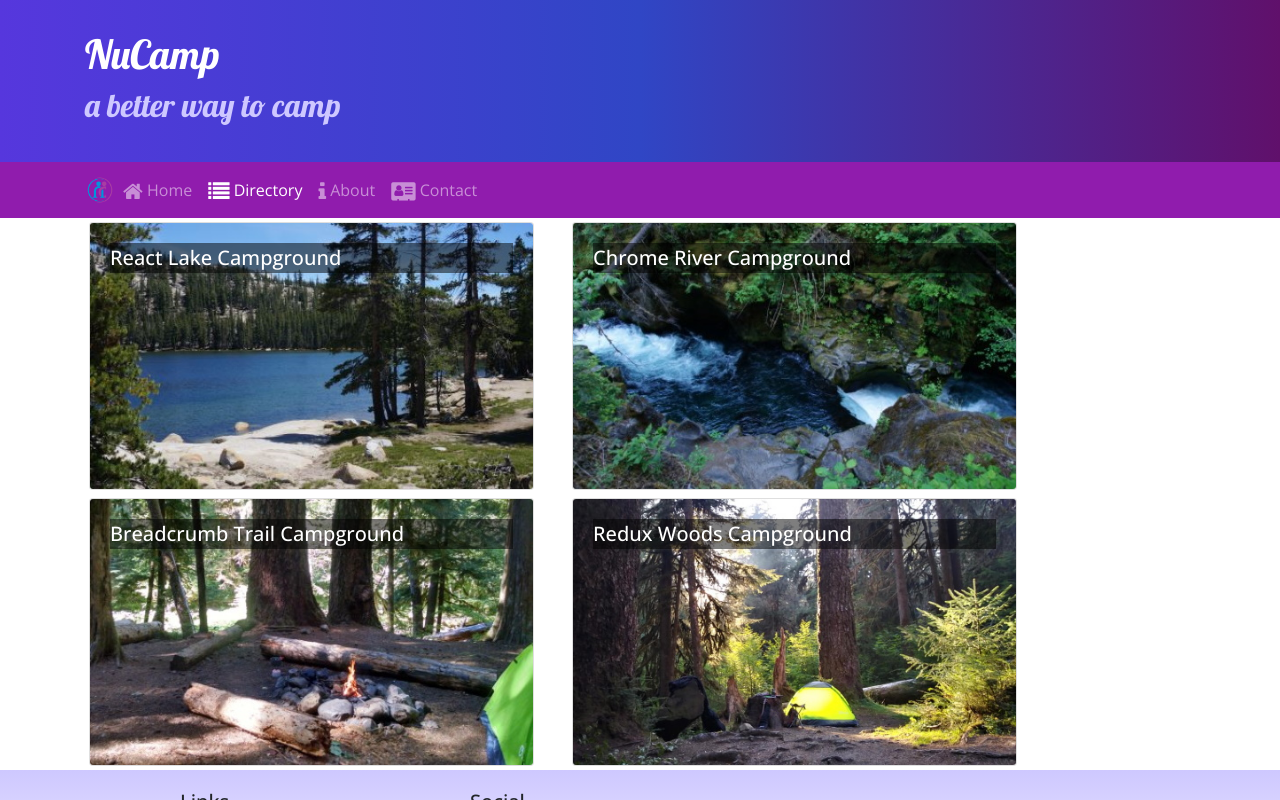
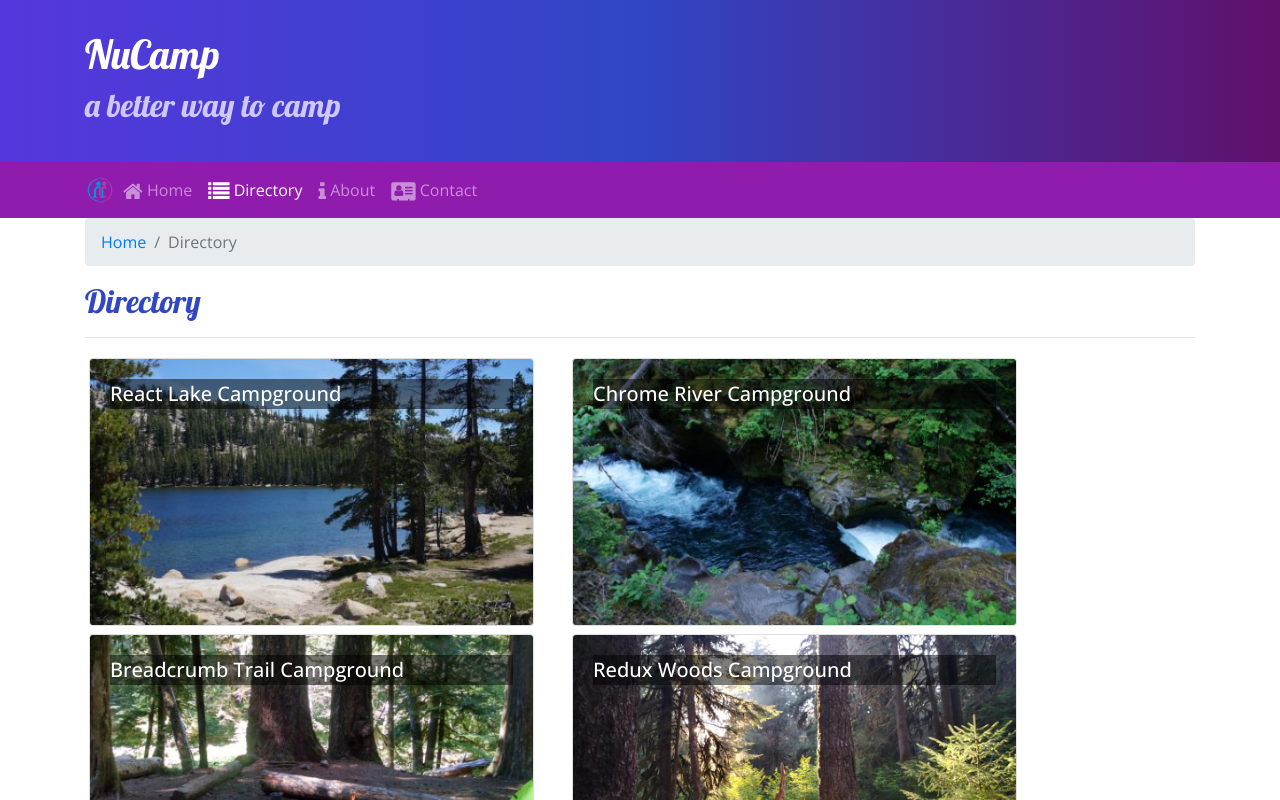
Before and after one commit to lewis-j/NuCamp-Website, a React (Create React App) app: page /directory in a window 1280 px wide. Shown: the top 800 px of the page. Built offline with nearby package versions, Linux system fonts and the light colour scheme.

Commit message:
Breadcrumbs

```diff
--- a/src/components/CampsiteInfoComponent.js
+++ b/src/components/CampsiteInfoComponent.js
@@ -1,5 +1,14 @@
 import React from "react";
-import { CardImg, CardBody, CardTitle, CardText, Card } from "reactstrap";
+import {
+  CardImg,
+  CardBody,
+  CardTitle,
+  CardText,
+  Card,
+  Breadcrumb,
+  BreadcrumbItem,
+} from "reactstrap";
+import { Link } from "react-router-dom";
 
 const RenderCampsite = ({ campsite: { name, image, description } }) => {
   return (
@@ -49,6 +58,18 @@
     return (
       <div className="container">
         <div className="row">
+          <div className="col">
+            <Breadcrumb>
+              <BreadcrumbItem>
+                <Link to="/directory">Directory</Link>
+              </BreadcrumbItem>
+              <BreadcrumbItem active>{campsite.name}</BreadcrumbItem>
+            </Breadcrumb>
+            <h2>{campsite.name}</h2>
+            <hr />
+          </div>
+        </div>
+        <div className="row">
           <RenderCampsite campsite={campsite} />
           <RenderComments comments={comment} />
         </div>
--- a/src/components/ContactComponent.js
+++ b/src/components/ContactComponent.js
@@ -1,10 +1,18 @@
 import React from "react";
+import { Breadcrumb, BreadcrumbItem } from "reactstrap";
+import { Link } from "react-router-dom";
 
 function Contact(props) {
   return (
     <div className="container">
       <div className="row">
         <div className="col">
+          <Breadcrumb>
+            <BreadcrumbItem>
+              <Link to="/home">Home</Link>
+            </BreadcrumbItem>
+            <BreadcrumbItem active>Contact Us</BreadcrumbItem>
+          </Breadcrumb>
           <h2>Contact Us</h2>
           <hr />
         </div>
--- a/src/components/DirectoryComponents.js
+++ b/src/components/DirectoryComponents.js
@@ -1,6 +1,13 @@
 import React from "react";
 import { Link } from "react-router-dom";
-import { Card, CardImg, CardImgOverlay, CardTitle } from "reactstrap";
+import {
+  Card,
+  CardImg,
+  CardImgOverlay,
+  CardTitle,
+  Breadcrumb,
+  BreadcrumbItem,
+} from "reactstrap";
 import CampsiteInfo from "./CampsiteInfoComponent";
 
 const RenderDirectoryItem = ({ campsite }) => {
@@ -27,6 +34,18 @@
 
   return (
     <div className="container">
+      <div className="row">
+        <div className="col">
+          <Breadcrumb>
+            <BreadcrumbItem>
+              <Link to="/home">Home</Link>
+            </BreadcrumbItem>
+            <BreadcrumbItem active>Directory</BreadcrumbItem>
+          </Breadcrumb>
+          <h2>Directory</h2>
+          <hr />
+        </div>
+      </div>
       <div className="row">{directory}</div>
     </div>
   );
```
